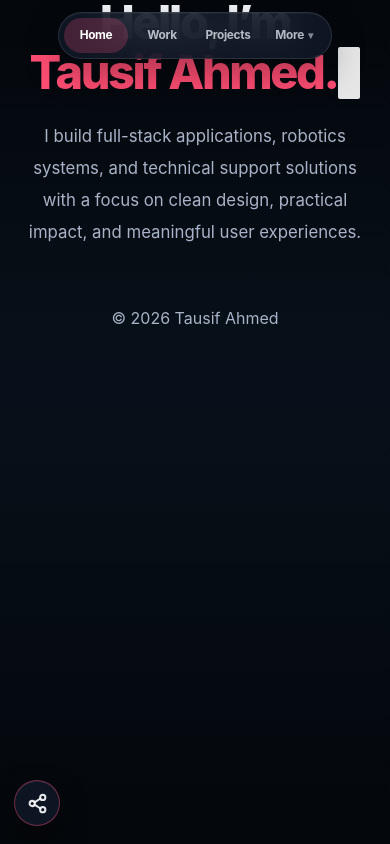
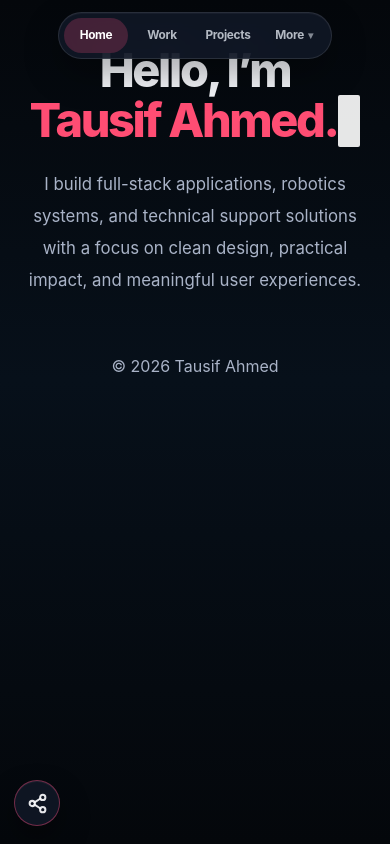
Before and after one commit to tausif02/tausif02.github.io, a React (Vite) app: page / in a window 390 px wide. Built offline with nearby package versions, Linux system fonts and the light colour scheme.

Commit message:
Update shared.css

```diff
--- a/src/styles/shared.css
+++ b/src/styles/shared.css
@@ -441,16 +441,16 @@ body.social-ready .social-sidebar a:nth-child(4) {
 /* ========================= */
 
 @media (max-width: 768px) {
-  .home,
-  .home-page,
-  .hero,
-  .hero-section {
+  .hero-mobile-center {
     min-height: 100svh;
-    padding-top: 0 !important;
-    padding-bottom: 105px;
+
+    padding-top: 150px !important;
+    padding-bottom: 120px !important;
+
     display: flex;
     flex-direction: column;
-    justify-content: center;
+    align-items: center;
+    justify-content: flex-start;
   }
 }
 
```
